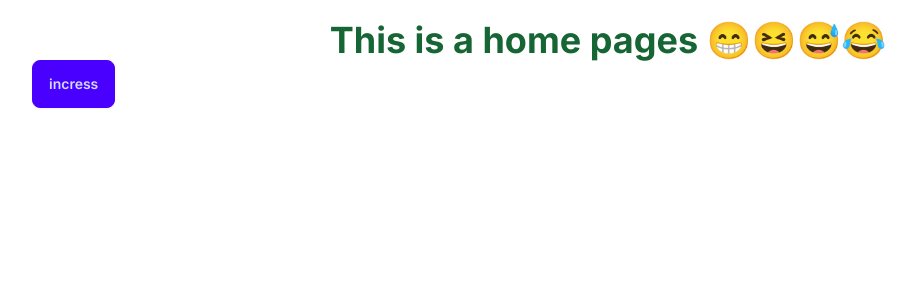
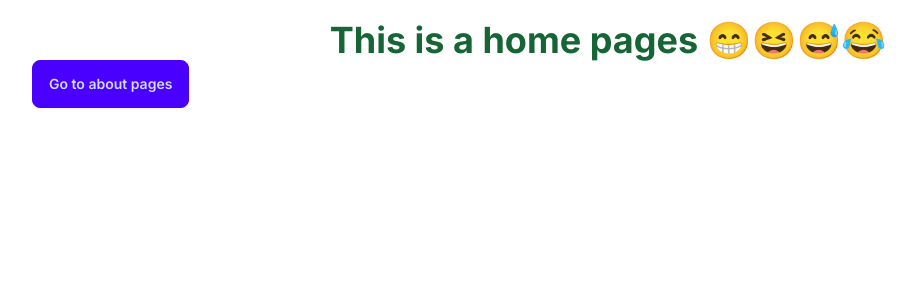
Before and after one commit to shaikot07/my-first-next-js-app-for-learning, a Next.js app: page / in a window 1280 px wide. Shown: the top 300 px of the page, without its empty margins (32-948 px from the left). Built offline with nearby package versions, Linux system fonts and the light colour scheme.

Commit message:
exploring navigate using Link

```diff
--- a/src/app/page.js
+++ b/src/app/page.js
@@ -1,10 +1,14 @@
 import Image from "next/image";
+import Link from "next/link";
 
 export default function Home() {
   return (
     <div className="max-w-6xl mx-auto h-1/2 mt-5">
       <h1 className="text-4xl text-green-800 font-bold text-center">This is a home pages 😁😆😅😂 </h1>
-      <button className="btn btn-primary">incress</button>
+
+      <Link href='/about'>
+        <button className="btn btn-primary">Go to about  pages</button>
+      </Link>
     </div>
   );
 }
```
